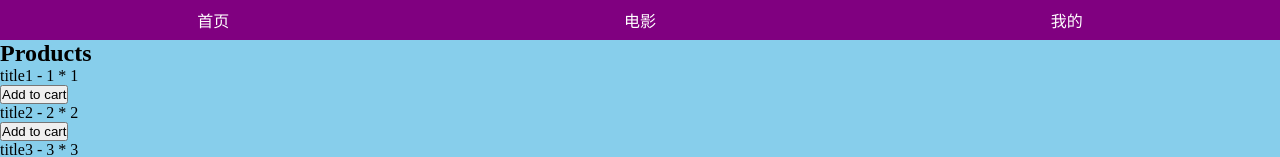
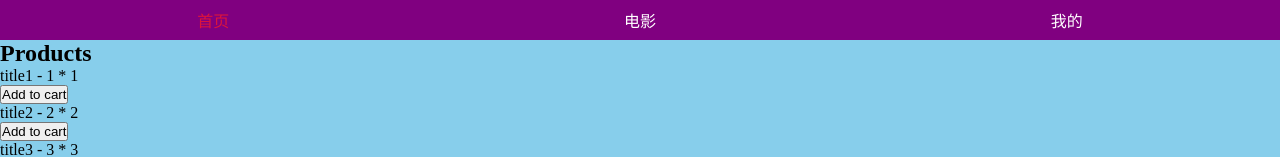
Before and after one commit to z-Juice/reactMovie, a React app: page /home in a window 1280 px wide. Shown: the top 157 px of the page. Built offline with nearby package versions, Linux system fonts and the light colour scheme.

Commit message:
修改导航路由和样式

```diff
--- a/src/assets/css/style.css
+++ b/src/assets/css/style.css
@@ -27,7 +27,7 @@ a:hover{
 }
 
 /*头部*/
-.app_container .header{
+.app_container .header {
     position: fixed;
     top: 0;
     left: 0;
@@ -39,13 +39,15 @@ a:hover{
     align-items: center;
     z-index: 1;
 }
-
-.app_container .header a{
+.app_container .header a {
     text-align: center;
     flex: 1;
 }
+.app_container .header .active {
+  color: crimson;
+}
 
-.app_container .content{
+.app_container .content {
     height: 100%;
     border-top: 40px solid transparent;
 }
--- a/src/container/movie/index.js
+++ b/src/container/movie/index.js
@@ -1,5 +1,5 @@
 import React from 'react'
-import { Switch, Route, Link } from 'react-router-dom'
+import { Switch, Route, NavLink } from 'react-router-dom'
 import List from './list'
 import Detail from './detail'
 import './movie.css';
@@ -21,9 +21,9 @@ class Movie extends React.Component {
         return (
           <div className="movie_container">
               <div className="left">
-                  <Link to="/movie/list/in_theaters">正在上映</Link>
-                  <Link to="/movie/list/coming_soon">即将上映</Link>
-                  <Link to="/movie/list/top250">top250</Link>
+                  <NavLink to="/movie/list/in_theaters" activeClassName="active">正在上映</NavLink>
+                  <NavLink to="/movie/list/coming_soon" activeClassName="active">即将上映</NavLink>
+                  <NavLink to="/movie/list/top250" activeClassName="active">top250</NavLink>
               </div>
               <div className="right">
                   <Switch>
--- a/src/container/movie/movie.css
+++ b/src/container/movie/movie.css
@@ -14,6 +14,10 @@
 
 .movie_container .left a {
     padding-top: 1rem;
+}
+
+.movie_container .left .active {
+  color: crimson;
 }
 
 .movie_container .right {
--- a/src/router/index.js
+++ b/src/router/index.js
@@ -1,5 +1,5 @@
 import React from 'react'
-import { BrowserRouter, Route, Switch, Link, Redirect } from 'react-router-dom'
+import { BrowserRouter, Route, Switch, Link, NavLink, Redirect } from 'react-router-dom'
 
 import Home from '../container/home/'
 import Movie from '../container/movie/'
@@ -11,9 +11,9 @@ class MainRouter extends React.Component {
             <BrowserRouter>
                 <div className="app_container">
                     <div className="header">
-                        <Link to="/home">首页</Link>
-                        <Link to="/movie">电影</Link>
-                        <Link to="/ucenter">我的</Link>
+                        <NavLink to="/home" activeClassName="active">首页</NavLink>
+                        <NavLink to="/movie" activeClassName="active">电影</NavLink>
+                        <NavLink to="/ucenter" activeClassName="active">我的</NavLink>
                     </div>
                     <div className="content">
                         <Switch>
```
